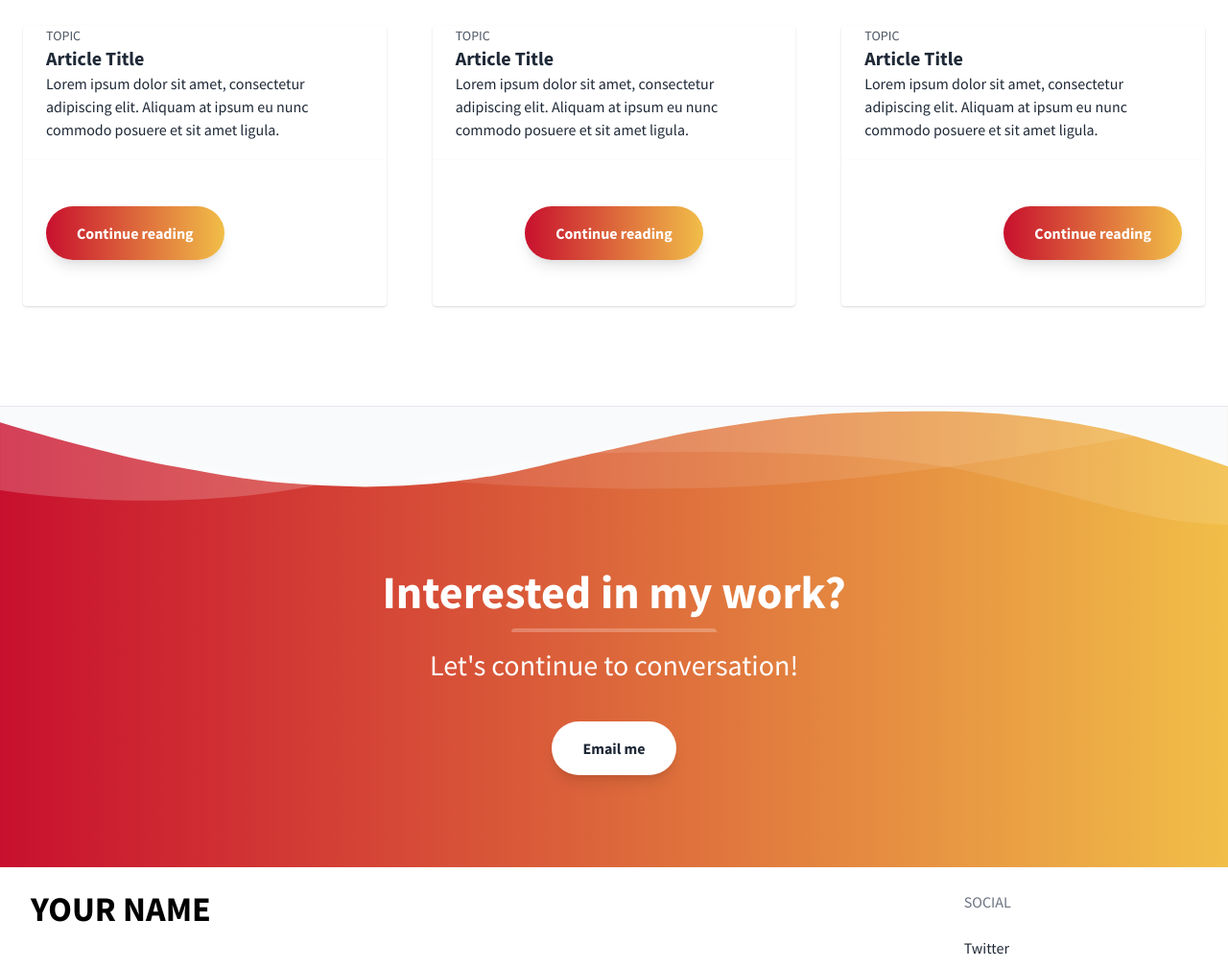
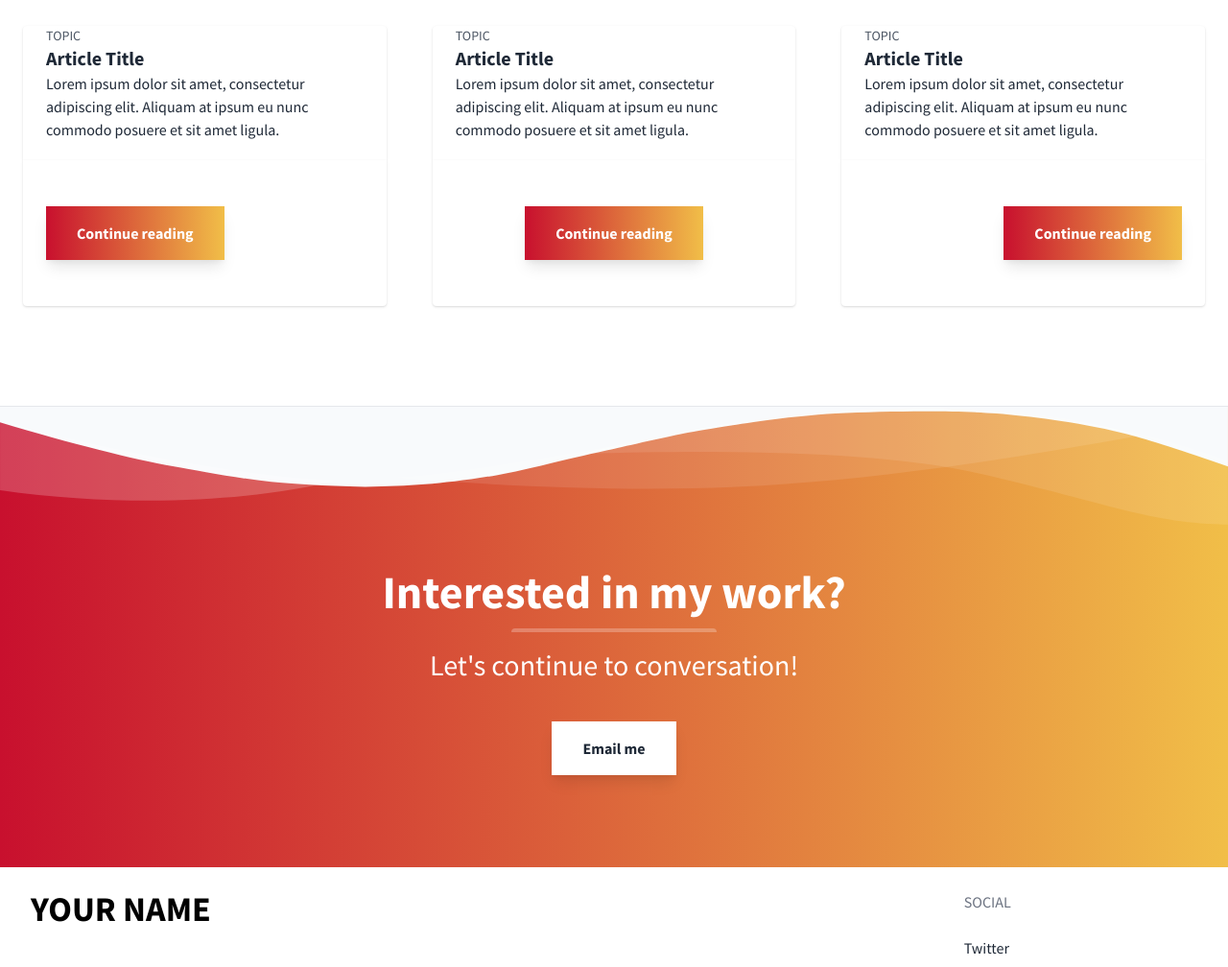
Before and after one commit to sydpetes/isu-portfolio, a plain HTML site: page index.html in a window 1280 px wide. Shown: the part 845-1853 px from the top of the page at 96% size. Drawn offline with nearby package versions, Linux system fonts and the light colour scheme.

Commit message:
Square buttons

```diff
--- a/index.html
+++ b/index.html
@@ -112,7 +112,7 @@
             Let me tell you a little about myself.
           </p>
           <button
-            class="mx-auto lg:mx-0 hover:underline bg-white text-gray-800 font-bold rounded-full my-6 py-4 px-8 shadow-lg focus:outline-none focus:shadow-outline transform transition hover:scale-105 duration-300 ease-in-out"
+            class="mx-auto lg:mx-0 hover:underline bg-white text-gray-800 font-bold  my-6 py-4 px-8 shadow-lg focus:outline-none focus:shadow-outline transform transition hover:scale-105 duration-300 ease-in-out"
           >
             View Resume
           </button>
@@ -196,7 +196,7 @@
           >
             <div class="flex items-center justify-start">
               <button
-                class="mx-auto lg:mx-0 hover:underline gradient text-white font-bold rounded-full my-6 py-4 px-8 shadow-lg focus:outline-none focus:shadow-outline transform transition hover:scale-105 duration-300 ease-in-out"
+                class="mx-auto lg:mx-0 hover:underline gradient text-white font-bold  my-6 py-4 px-8 shadow-lg focus:outline-none focus:shadow-outline transform transition hover:scale-105 duration-300 ease-in-out"
               >
                 Continue reading
               </button>
@@ -223,7 +223,7 @@
           >
             <div class="flex items-center justify-center">
               <button
-                class="mx-auto lg:mx-0 hover:underline gradient text-white font-bold rounded-full my-6 py-4 px-8 shadow-lg focus:outline-none focus:shadow-outline transform transition hover:scale-105 duration-300 ease-in-out"
+                class="mx-auto lg:mx-0 hover:underline gradient text-white font-bold  my-6 py-4 px-8 shadow-lg focus:outline-none focus:shadow-outline transform transition hover:scale-105 duration-300 ease-in-out"
               >
                 Continue reading
               </button>
@@ -250,7 +250,7 @@
           >
             <div class="flex items-center justify-end">
               <button
-                class="mx-auto lg:mx-0 hover:underline gradient text-white font-bold rounded-full my-6 py-4 px-8 shadow-lg focus:outline-none focus:shadow-outline transform transition hover:scale-105 duration-300 ease-in-out"
+                class="mx-auto lg:mx-0 hover:underline gradient text-white font-bold  my-6 py-4 px-8 shadow-lg focus:outline-none focus:shadow-outline transform transition hover:scale-105 duration-300 ease-in-out"
               >
                 Continue reading
               </button>
@@ -309,7 +309,7 @@
         Let's continue to conversation!
       </h3>
       <button
-        class="mx-auto lg:mx-0 hover:underline bg-white text-gray-800 font-bold rounded-full my-6 py-4 px-8 shadow-lg focus:outline-none focus:shadow-outline transform transition hover:scale-105 duration-300 ease-in-out"
+        class="mx-auto lg:mx-0 hover:underline bg-white text-gray-800 font-bold my-6 py-4 px-8 shadow-lg focus:outline-none focus:shadow-outline transform transition hover:scale-105 duration-300 ease-in-out"
       >
         Email me
       </button>
```
